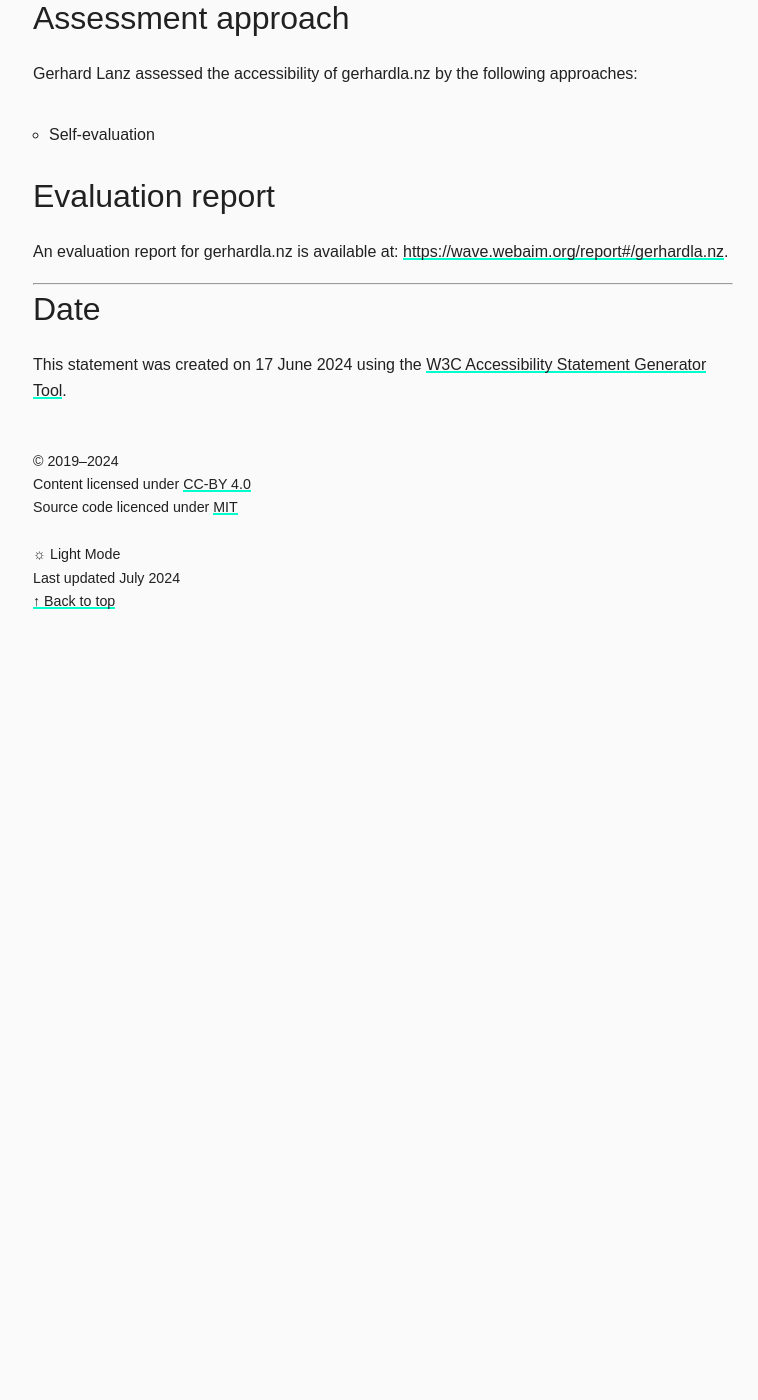
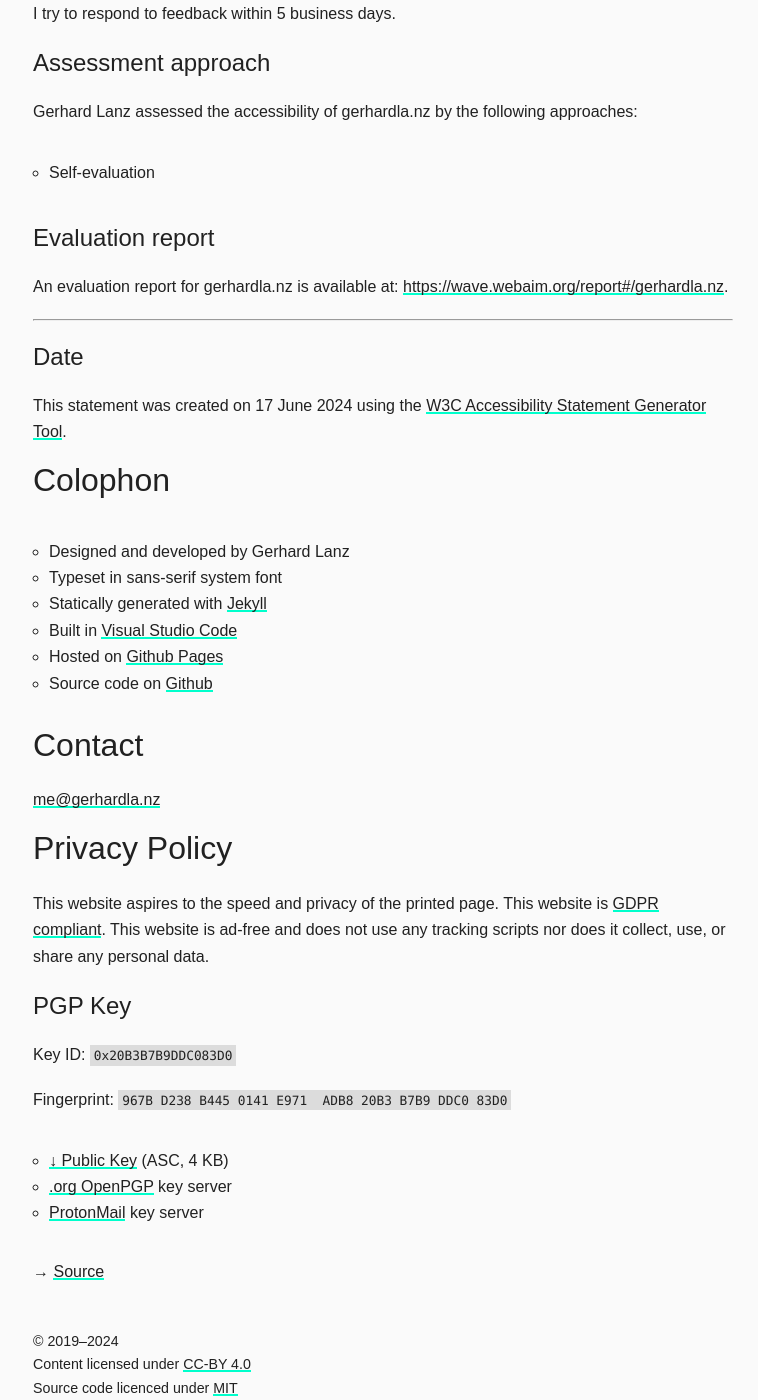
Before and after one commit to gerhardlanz/gerhardla.nz, a Jekyll site: the page built from about.md, in a window 1280 px wide and 1400 px high, scrolled down 988 px. Shown: the whole window, without its empty margins (7-765 px from the left). Built offline with Jekyll 4.4.1, drawn with Linux system fonts in a browser that asks for light colours; our own code applies the rules of GitHub Pages for plain Markdown files; Markdown is read by kramdown in place of the engine named in the settings; before the commit the page ends 1618 px from its top, so only the background shows below that; some of the changed text lies outside the part shown.

Commit message:
chore: remove unnecessary files and update website content

```diff
--- a/accessibility.md
+++ b/about.md
@@ -1,10 +1,20 @@
-# Accessibility Statement for gerhardla.nz
+---
+layout: default
+---
+
+# About
+
+
+
+[Carbon footprint](https://www.websitecarbon.com/website/gerhardla-nz/) `0.00g of CO2`
+
+## Accessibility Statement for gerhardla.nz
 
 ----------------------------------------
 
 This is an accessibility statement from Gerhard Lanz.
 
-## Measures to support accessibility
+### Measures to support accessibility
 
 Gerhard Lanz takes the following measures to ensure accessibility of gerhardla.nz:
 
@@ -12,11 +22,11 @@ Gerhard Lanz takes the following measures to ensure accessibility of gerhardla.n
 * Include accessibility throughout our internal policies.
 * Provide continual accessibility training for myself.
 
-## Conformance status
+### Conformance status
 
 The [Web Content Accessibility Guidelines (WCAG)](https://www.w3.org/WAI/standards-guidelines/wcag/) defines requirements for designers and developers to improve accessibility for people with disabilities. It defines three levels of conformance: Level A, Level AA, and Level AAA. gerhardla.nz is fully conformant with WCAG 2.1 level AA. Fully conformant means that the content fully conforms to the accessibility standard without any exceptions.
 
-## Feedback
+### Feedback
 
 I welcome your feedback on the accessibility of gerhardla.nz. Please let me know if you encounter accessibility barriers on the website:
 
@@ -25,18 +35,47 @@ I welcome your feedback on the accessibility of gerhardla.nz. Please let me know
 
 I try to respond to feedback within 5 business days.
 
-## Assessment approach
+### Assessment approach
 
 Gerhard Lanz assessed the accessibility of gerhardla.nz by the following approaches:
 
 * Self-evaluation
 
-## Evaluation report
+### Evaluation report
 
 An evaluation report for gerhardla.nz is available at: [https://wave.webaim.org/report#/gerhardla.nz](https://wave.webaim.org/report#/gerhardla.nzhttps://wave.webaim.org/report#/gerhardla.nz).
 
 ----------------------------------------
 
-## Date
+### Date
 
 This statement was created on 17 June 2024 using the [W3C Accessibility Statement Generator Tool](https://www.w3.org/WAI/planning/statements/).
+
+## Colophon
+
+* Designed and developed by Gerhard Lanz
+* Typeset in sans-serif system font
+* Statically generated with [Jekyll](https://jekyllrb.com)
+* Built in [Visual Studio Code](https://code.visualstudio.com/)
+* Hosted on [Github Pages](https://pages.github.com)
+* Source code on [Github](https://github.com/gerdspatial/gerhardlanz)
+
+## Contact
+
+[me@gerhardla.nz](mailto:me@gerhardla.nz)
+
+## Privacy Policy
+
+This website aspires to the speed and privacy of the printed page. This website is [GDPR compliant](https://gdpr.eu/). This website is ad-free and does not use any tracking scripts  nor does it collect, use, or share any personal data.
+
+### PGP Key
+
+Key ID: `0x20B3B7B9DDC083D0`
+
+Fingerprint: `967B D238 B445 0141 E971  ADB8 20B3 B7B9 DDC0 83D0`
+
+* [↓ Public Key](assets/gerhardlanz.asc) (ASC, 4 KB)
+* <a rel="pgpkey" type="application/pgp-keys" href="https://keys.openpgp.org/search?q=me@gerhardla.nz">.org OpenPGP</a> key server
+* <a rel="pgpkey" type="application/pgp-keys" href="https://mail-api.proton.me/pks/lookup?op=get&search=me@gerhardla.nz">ProtonMail</a> key server
+
+→ [Source](https://github.com/gerhardlanz/gerhardla.nz)
```
Also changed, not shown: _drafts/2024-05-28-draft.md (deleted, +0 -6 lines), colophon.md (deleted, +0 -11 lines), privacy.md (deleted, +0 -17 lines), uses.md (deleted, +0 -59 lines).
